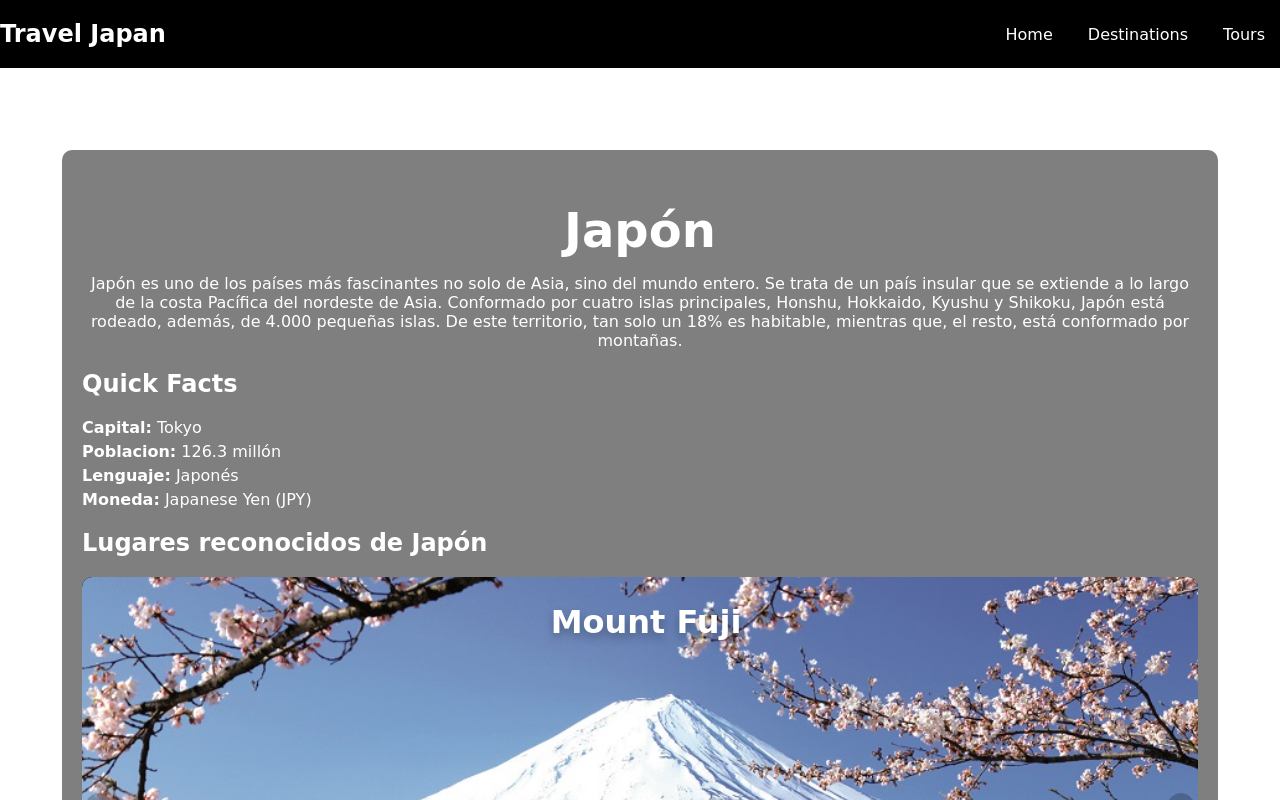
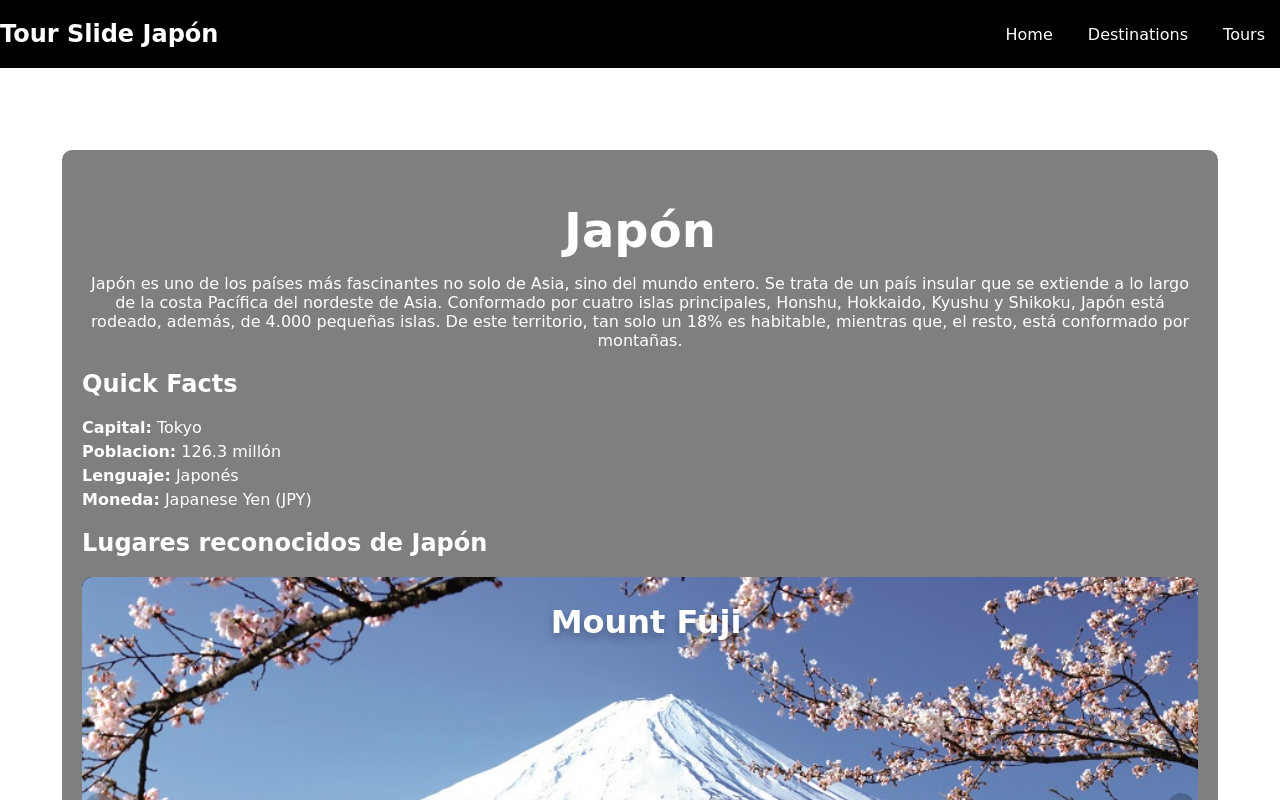
Before and after one commit to Cabrera07/TourSlider, a plain HTML site: page pages/japon.html in a window 1280 px wide. Shown: the top 800 px of the page. Drawn offline with Linux system fonts and the light colour scheme.

Commit message:
Se han agregado cambios

```diff
--- a/pages/japon.html
+++ b/pages/japon.html
@@ -3,13 +3,13 @@
 <head>
     <meta charset="UTF-8">
     <meta name="viewport" content="width=device-width, initial-scale=1.0">
-    <title>Japan Travel Agency</title>
+    <title>Tour Travel Japan</title>
     <link rel="stylesheet" href="../css/japon.css">
 
 </head>
 <body>
     <nav>
-        <div class="navbar-brand">   Travel Japan</div>
+        <div class="navbar-brand">   Tour Slide Japón</div>
         <div>
             <a href="../index.html">Home</a>
             <a href="#">Destinations</a>
```
